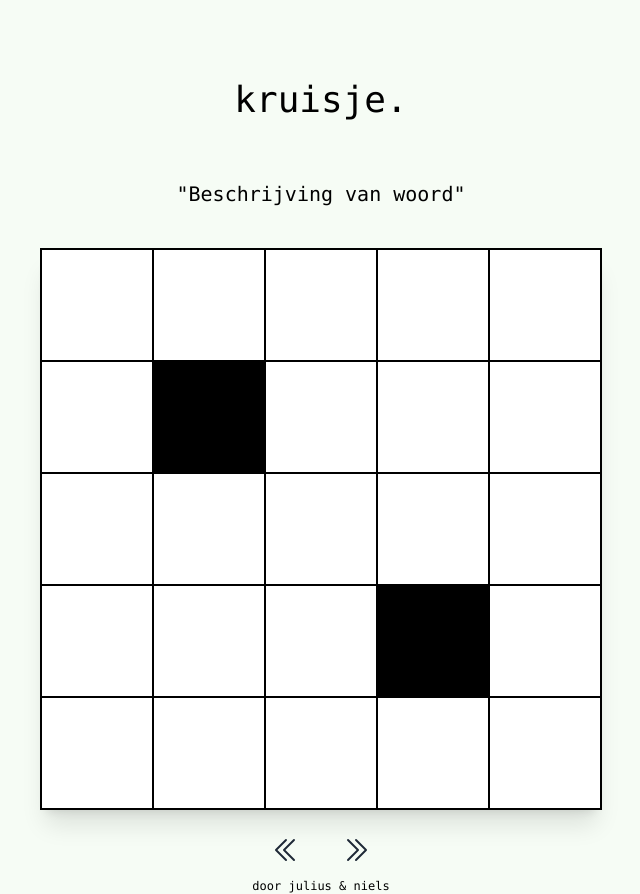
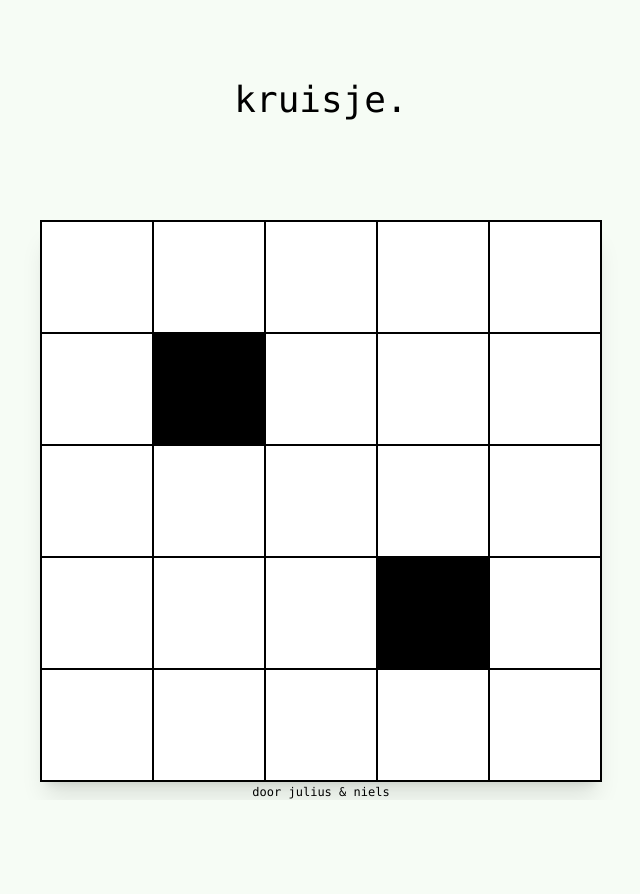
Before and after one commit to juliusbenjamins/kruisje, a React (Create React App) app: page / in a window 1280 px wide. Shown: the whole page, without its empty margins (319-959 px from the left). After the commit the page ends 800 px from the top, so only its background shows below. Built offline with nearby package versions, Linux system fonts and the light colour scheme.

Commit message:
Added word descriptions

```diff
--- a/src/App.js
+++ b/src/App.js
@@ -12,6 +12,8 @@ export const App = () => {
   const [loading, setLoading] = useState(true);
   const [puzzle, setPuzzle] = useState();
   const [direction, setDirection] = useState(HORIZONTAL); // 0 = Horizontal, 1 = Vertical
+  const [verticalDesc, setVerticalDesc] = useState();
+  const [horizontalDesc, setHorizontalDesc] = useState();
   const [activeCell, setActiveCell] = useState({
     row: null,
     col: null,
@@ -83,10 +85,22 @@ export const App = () => {
 
   };
 
+  const getCurrentDesc = () => {
+    if (direction === VERTICAL) {
+      return (verticalDesc[activeCell.col])
+    } else if (direction === HORIZONTAL) {
+      return (horizontalDesc[activeCell.row])
+    } else {
+      return ""
+    }
+  }
+
   useEffect(() => {
     async function fetchData() {
       var puzzleDatabase = require('./db/puzzles.json');
       setPuzzle(puzzleDatabase.puzzles[0].data)
+      setHorizontalDesc(puzzleDatabase.puzzles[0].verticalDescriptions);
+      setVerticalDesc(puzzleDatabase.puzzles[0].horizontalDescriptions);
       setLoading(false);
     }
     fetchData()
@@ -108,11 +122,11 @@ export const App = () => {
     return (
       <div className="App font-mono h-screen flex-col flex justify-between">
         <div className='App-body flex justify-center items-center'>
-          <div className='text-4xl mb-5 mt-20 font-mono'>
+          <div className='text-4xl mb-5 mt-10 sm:mt-15 md:mt-20 font-mono'>
             kruisje.
           </div>
           <div className='text-xl mb-10 mt-10 font-mono'>
-            "Beschrijving van woord"
+            {getCurrentDesc()}
           </div>
           <div className='bg-white shadow-xl rounded-xl'>
             <div className="flex flex-col">
@@ -168,7 +182,7 @@ export const App = () => {
               </div>
             </div>
           </div>
-          <div className='mt-3'>
+          {/* <div className='mt-3'>
             <button
               className='Navigation p-3 mr-2'
               onClick={(e) => handleNavigation(e, "left")}>
@@ -179,7 +193,7 @@ export const App = () => {
               onClick={(e) => handleNavigation(e, "right")}>
               <ChevronDoubleRightIcon className="size-8 text-gray-800"/>
             </button>
-          </div>
+          </div> */}
         </div>
         <footer className='text-xs'>
           door julius & niels
--- a/src/db/puzzles.json
+++ b/src/db/puzzles.json
@@ -9,6 +9,20 @@
                 ["O", "A", "W", "Z", "A"],
                 ["E", "V", "E", ".", "T"],
                 ["M", "A", "O", "R", "D"]
+            ],
+            "verticalDescriptions" : [
+                ["Verticaal1"],
+                ["Verticaal2"],
+                ["Verticaal3"],
+                ["Verticaal4"],
+                ["Verticaal5"]
+            ],
+            "horizontalDescriptions" : [
+                ["Horizontaal1"],
+                ["Horizontaal2"],
+                ["Horizontaal3"],
+                ["Horizontaal4"],
+                ["Horizontaal5"]
             ]
         }
     ]
```
